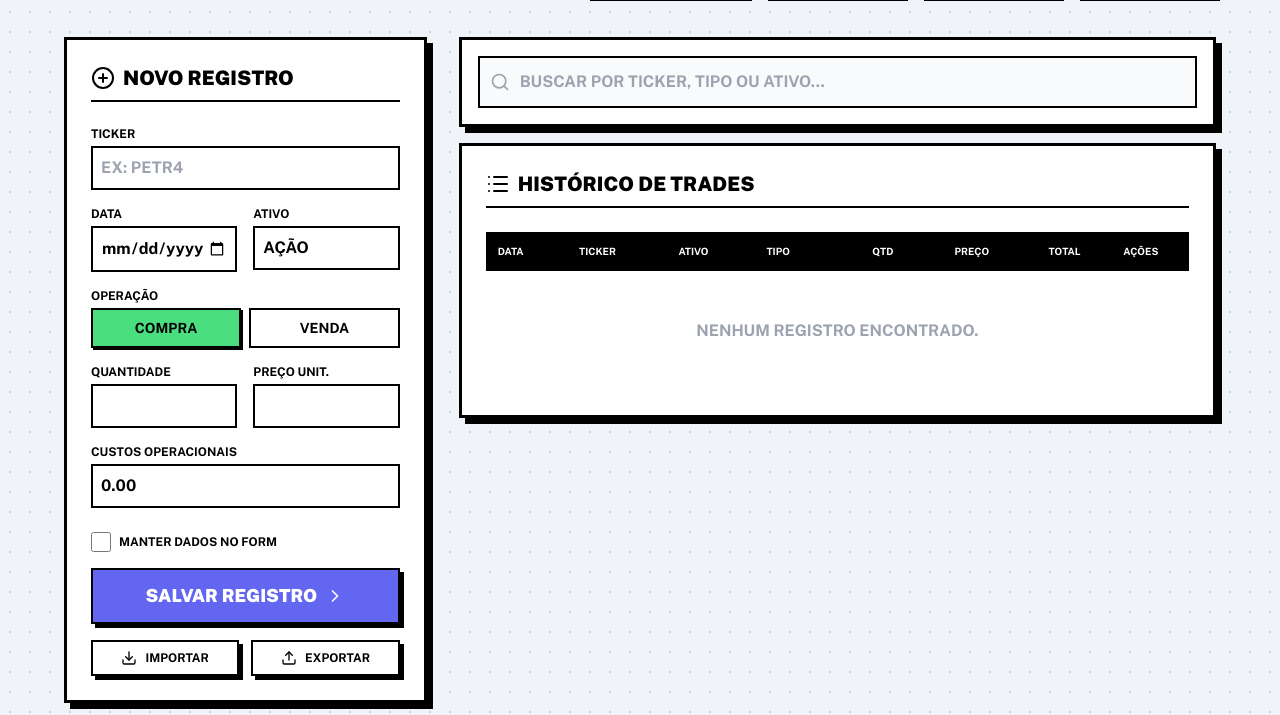
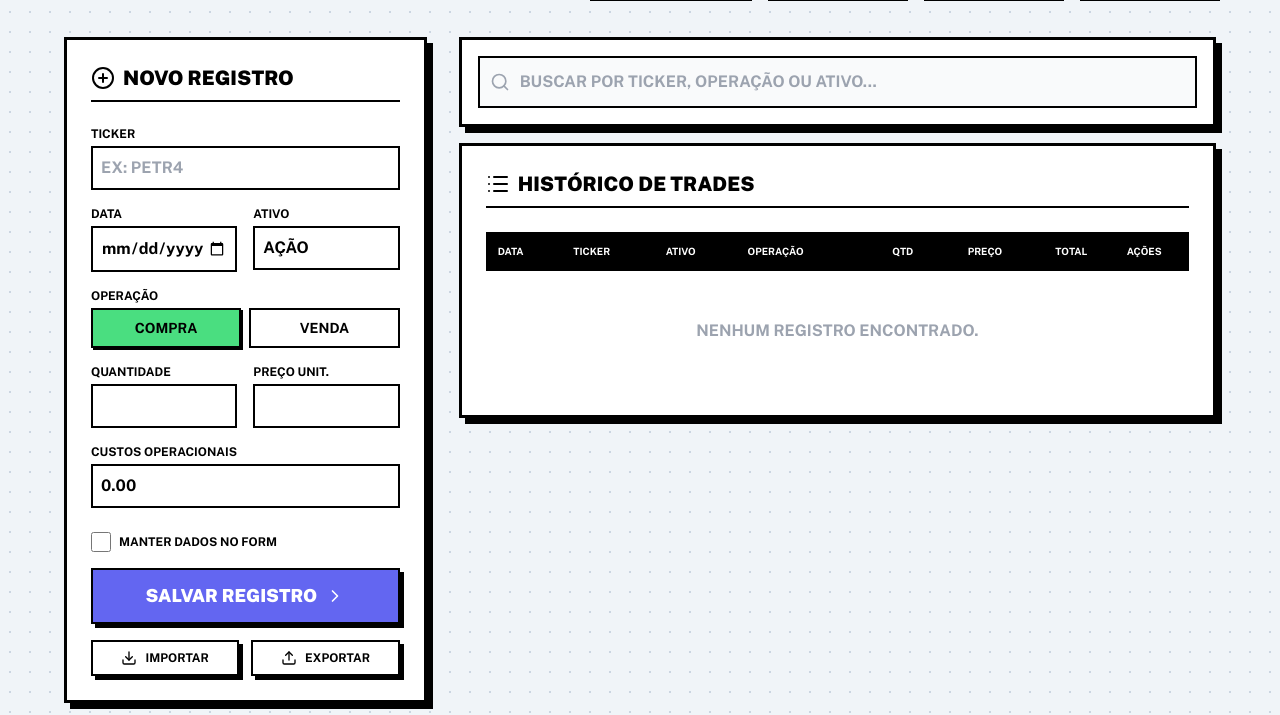
Before and after one commit to mottamarcio/tradelog, a plain HTML site: page index.html in a window 1280 px wide. Shown: the part 118-833 px from the top of the page. Drawn offline with nearby package versions, Linux system fonts and the light colour scheme.

Commit message:
rename column

```diff
--- a/index.html
+++ b/index.html
@@ -192,7 +192,7 @@
                 <div class="bg-white p-4 neo-brutalism flex gap-4 items-center">
                     <div class="relative flex-grow">
                         <i data-lucide="search" class="absolute left-3 top-1/2 -translate-y-1/2 w-5 h-5 text-gray-400"></i>
-                        <input type="text" id="search-input" placeholder="Buscar por ticker, tipo ou ativo..."
+                        <input type="text" id="search-input" placeholder="Buscar por ticker, operação ou ativo..."
                             class="w-full pl-10 p-3 bg-gray-50 border-2 border-black font-bold uppercase placeholder:text-gray-400 focus:bg-white transition-colors">
                     </div>
                 </div>
@@ -211,7 +211,7 @@
                                     <th class="p-3">Data</th>
                                     <th class="p-3">Ticker</th>
                                     <th class="p-3">Ativo</th>
-                                    <th class="p-3">Tipo</th>
+                                    <th class="p-3">Operação</th>
                                     <th class="p-3 text-right">Qtd</th>
                                     <th class="p-3 text-right">Preço</th>
                                     <th class="p-3 text-right">Total</th>
```
